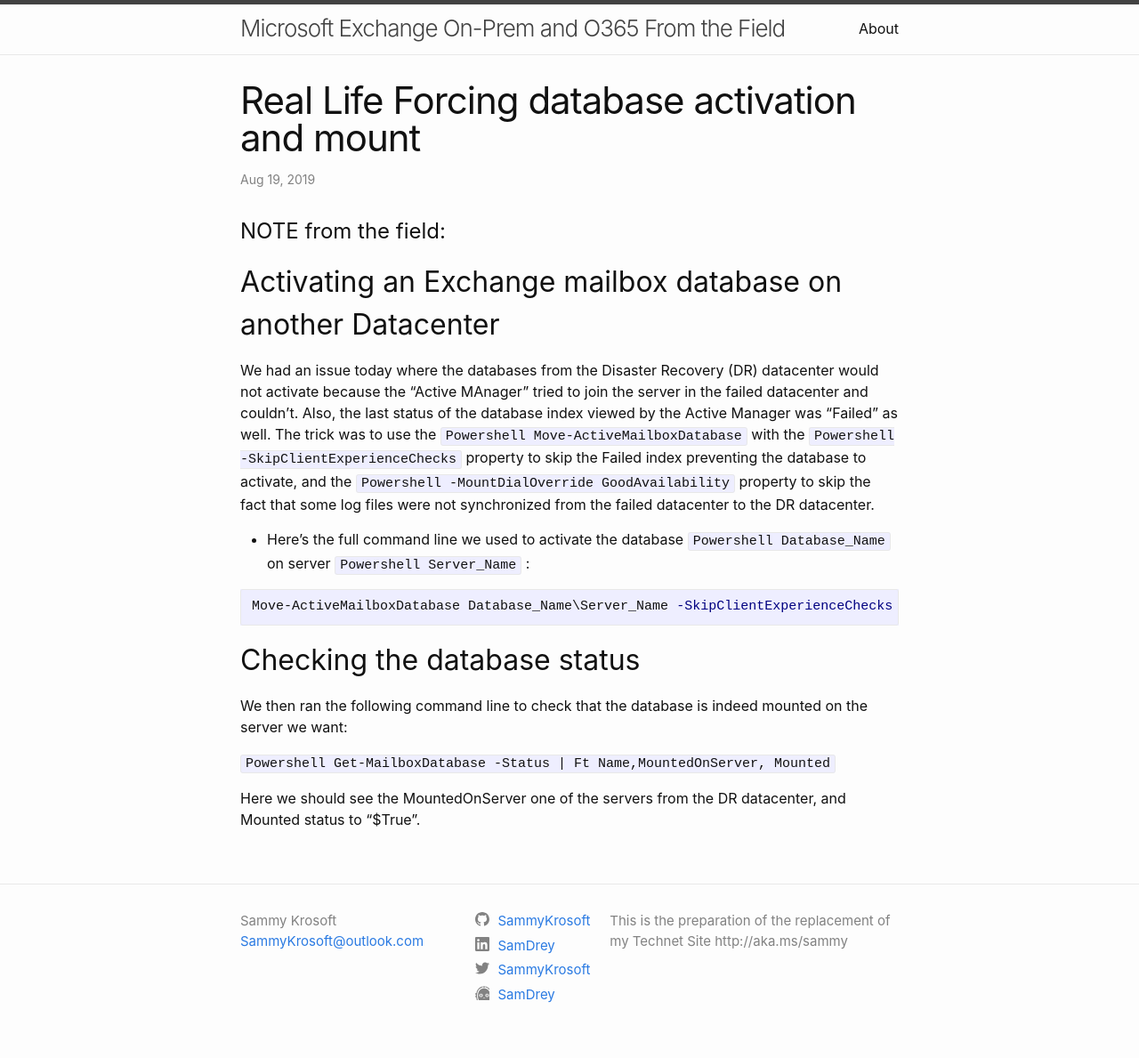
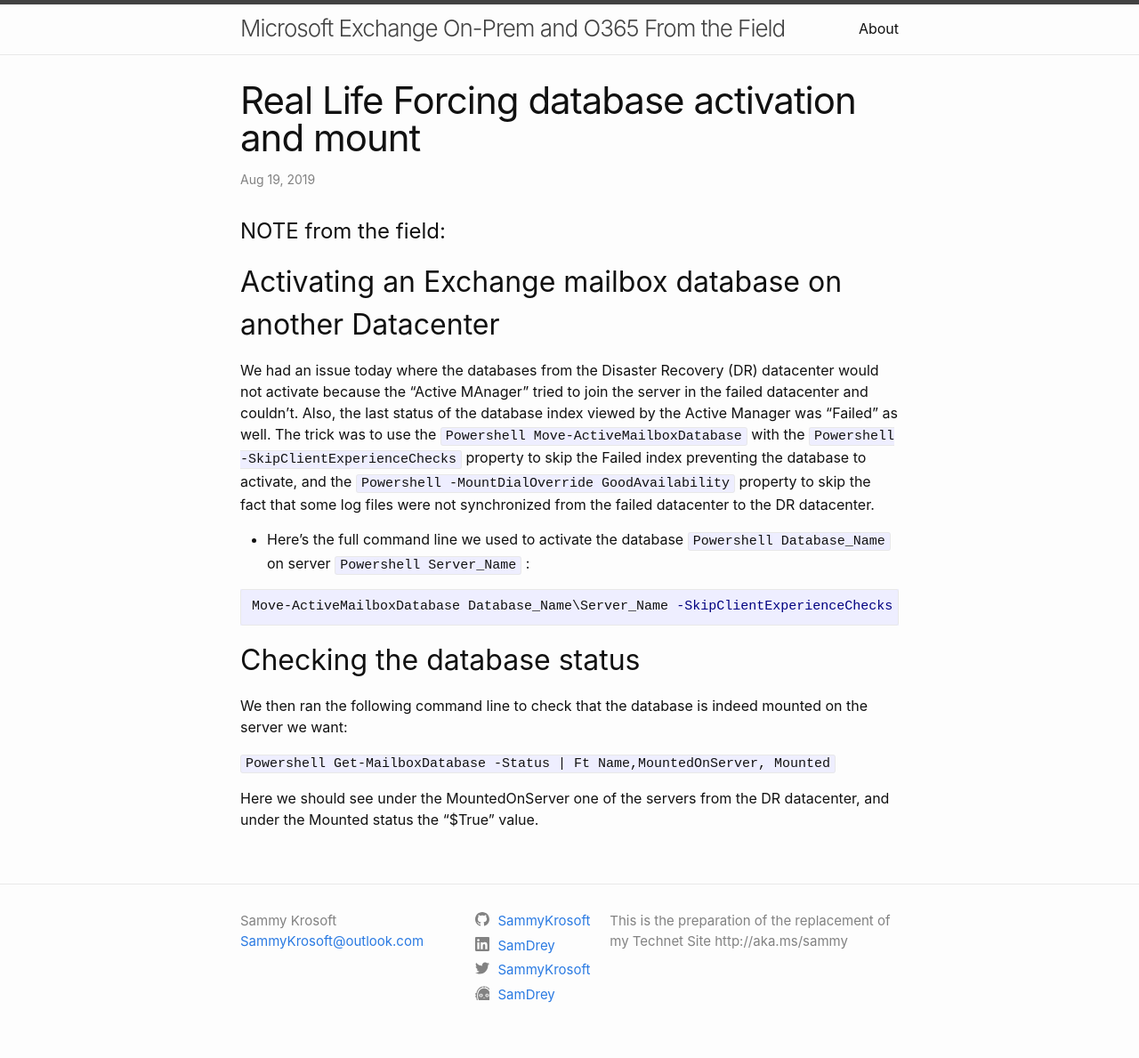
Before and after one commit to SammyKrosoft/SammyKrosoft.github.io, a Jekyll site: the page built from _posts/2019-08-19-Real-Life-Forcing Database Activation And Mount.md, in a window 1280 px wide. Shown: the whole page at 89% size. Built offline with Jekyll 4.4.1, drawn with Linux system fonts in a browser that asks for light colours; our own code applies the rules of GitHub Pages for plain Markdown files; comment, search, counter and statistics services are not loaded.

Commit message:
Update 2019-08-19-Real-Life-Forcing Database Activation And Mount.md

````diff
--- a/_posts/2019-08-19-Real-Life-Forcing Database Activation And Mount.md
+++ b/_posts/2019-08-19-Real-Life-Forcing Database Activation And Mount.md
@@ -16,4 +16,4 @@
 
 ```Powershell Get-MailboxDatabase -Status | Ft Name,MountedOnServer, Mounted ```
 
-Here we should see the MountedOnServer one of the servers from the DR datacenter, and Mounted status to “$True”.
+Here we should see under the MountedOnServer one of the servers from the DR datacenter, and under the Mounted status the “$True” value.
````
